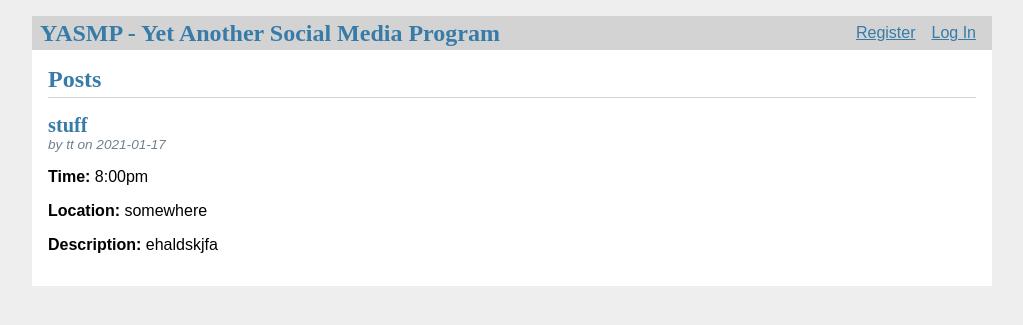
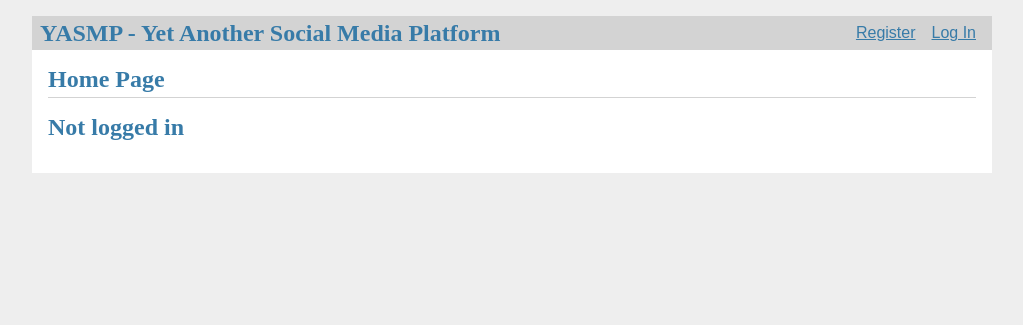
Before and after one commit to thiskappaisgrey/YASMP, a Flask app: page / in a window 1280 px wide. Shown: the top 325 px of the page, without its empty margins (128-1151 px from the left). Run offline with Flask 2, Linux system fonts and the light colour scheme; data comes from the database, SQL or seed files in the repository; both versions use the stored data as it was before the commit.

Commit message:
Minor change to routing

```diff
--- a/app/__init__.py
+++ b/app/__init__.py
@@ -1,5 +1,5 @@
 #!/usr/bin/env python3
-from flask import Flask
+from flask import ( Flask, render_template )
 # from flask_sqlalchemy import SQLAlchemy
 
 
@@ -13,14 +13,18 @@ def create_app():
     # db.init_app(app)
 
     with app.app_context():
+        @app.route('/')
+        def index():
+            return render_template("index.html")
+
         from . import db
         db.init_app(app)
 
         from . import auth
         app.register_blueprint(auth.bp)
 
-        from . import blog
-        app.register_blueprint(blog.bp)
-        app.add_url_rule('/', endpoint='index')
+        from . import events
+        app.register_blueprint(events.bp)
+        # app.add_url_rule('/', endpoint='index')
 
         return app
--- a/app/blog.py
+++ b/app/events.py
@@ -6,7 +6,7 @@ from werkzeug.exceptions import abort
 from app.auth import login_required
 from app.db import get_db
 
-bp = Blueprint('blog', __name__)
+bp = Blueprint('events', __name__, url_prefix='/events')
 
 @bp.route('/')
 def index():
@@ -16,7 +16,7 @@ def index():
         ' FROM post p JOIN user u ON p.author_id = u.id'
         ' ORDER BY created DESC'
     ).fetchall()
-    return render_template('blog/index.html', posts=posts)
+    return render_template('events/index.html', posts=posts)
 
 @bp.route('/create', methods=('GET', 'POST'))
 @login_required
@@ -41,9 +41,9 @@ def create():
                 (event, description, time, location, g.user['id'])
             )
             db.commit()
-            return redirect(url_for('blog.index'))
+            return redirect(url_for('events.index'))
 
-    return render_template('blog/create.html')
+    return render_template('events/create.html')
 
 def get_post(id, check_author=True):
     post = get_db().execute(
@@ -87,9 +87,9 @@ def update(id):
                 (event, description, time, location, id)
             )
             db.commit()
-            return redirect(url_for('blog.index'))
+            return redirect(url_for('events.index'))
 
-    return render_template('blog/update.html', post=post)
+    return render_template('events/update.html', post=post)
 
 @bp.route('/<int:id>/delete', methods=('POST',))
 @login_required
@@ -98,4 +98,4 @@ def delete(id):
     db = get_db()
     db.execute('DELETE FROM post WHERE id = ?', (id,))
     db.commit()
-    return redirect(url_for('blog.index'))
+    return redirect(url_for('events.index'))
--- a/app/templates/base.html
+++ b/app/templates/base.html
@@ -2,7 +2,7 @@
 <title>{% block title %}{% endblock %} - YASMP </title>
 <link rel="stylesheet" href="{{ url_for('static', filename='style.css') }}">
 <nav>
-  <h1>YASMP - Yet Another Social Media Program</h1>
+  <h1>YASMP - Yet Another Social Media Platform</h1>
   <ul>
     {% if g.user %}
       <li><span>{{ g.user['username'] }}</span>
--- a/app/templates/blog/index.html
+++ b/app/templates/events/index.html
@@ -3,7 +3,7 @@
 {% block header %}
   <h1>{% block title %}Posts{% endblock %}</h1>
   {% if g.user %}
-    <a class="action" href="{{ url_for('blog.create') }}">New</a>
+    <a class="action" href="{{ url_for('events.create') }}">New</a>
   {% endif %}
 {% endblock %}
 
@@ -16,7 +16,7 @@
           <div class="about">by {{ post['username'] }} on {{ post['created'].strftime('%Y-%m-%d') }}</div>
         </div>
         {% if g.user['id'] == post['author_id'] %}
-          <a class="action" href="{{ url_for('blog.update', id=post['id']) }}">Edit</a>
+          <a class="action" href="{{ url_for('events.update', id=post['id']) }}">Edit</a>
         {% endif %}
       </header>
       <p class="body"><b>Time: </b>{{ post['time'] }}</p>
--- a/app/templates/blog/update.html
+++ b/app/templates/events/update.html
@@ -21,7 +21,7 @@
     <input type="submit" value="Save">
   </form>
   <hr>
-  <form action="{{ url_for('blog.delete', id=post['id']) }}" method="post">
+  <form action="{{ url_for('events.delete', id=post['id']) }}" method="post">
     <input class="danger" type="submit" value="Delete" onclick="return confirm('Are you sure?');">
   </form>
 {% endblock %}
--- /dev/null
+++ b/app/templates/index.html
@@ -0,0 +1,14 @@
+{% extends 'base.html' %}
+
+{% block header %}
+  <h1>{% block title %}Home Page{% endblock %}</h1>
+
+{% endblock %}
+
+{% block content %}
+    {% if g.user %}
+    <h1>{{ g.user['username'] }}</h1>
+    {% else %}
+    <h1>Not logged in</h1>
+    {% endif %}
+{% endblock %}
```
Also changed, not shown: app/templates/events/create.html (renamed from app/templates/blog/create.html), yasmp.sqlite (deleted), 2 other files.
